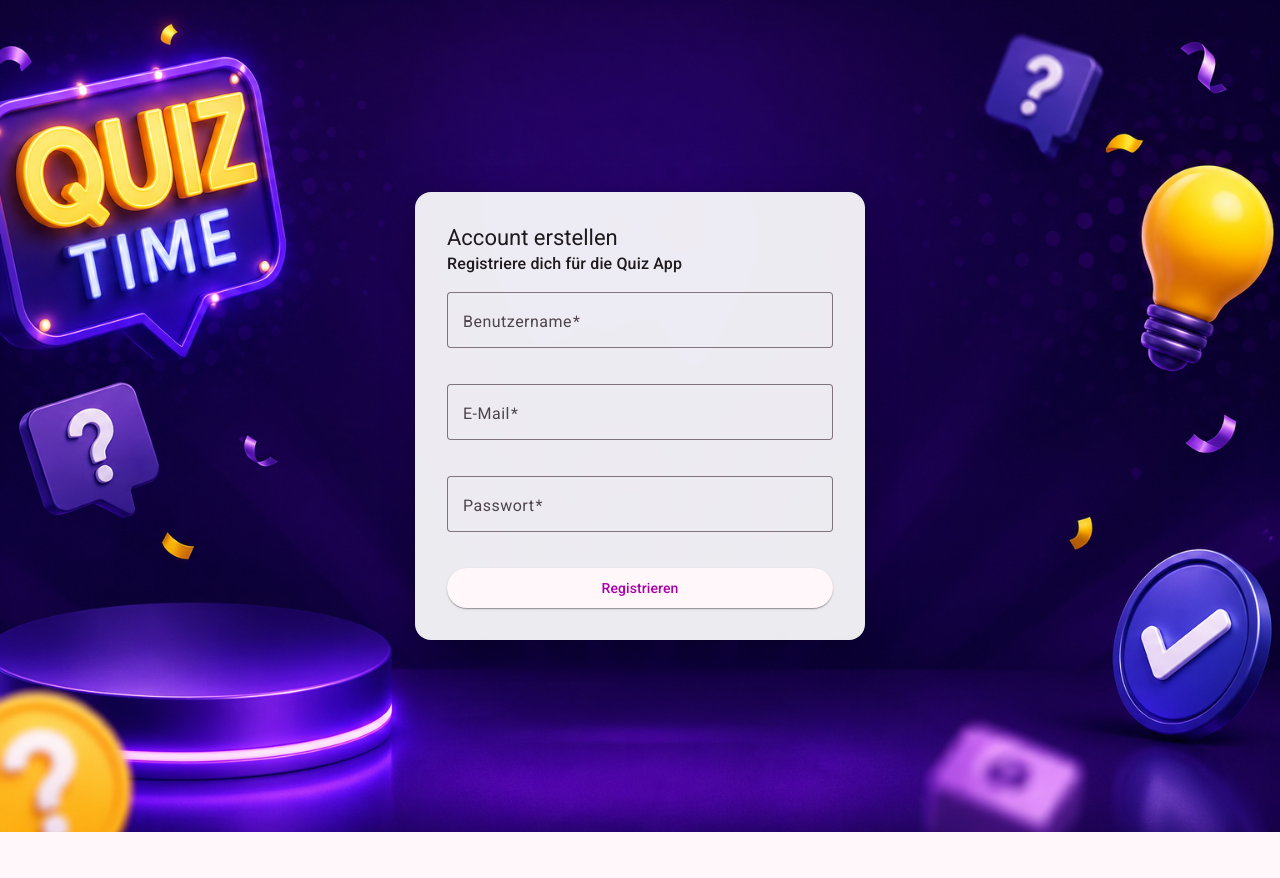
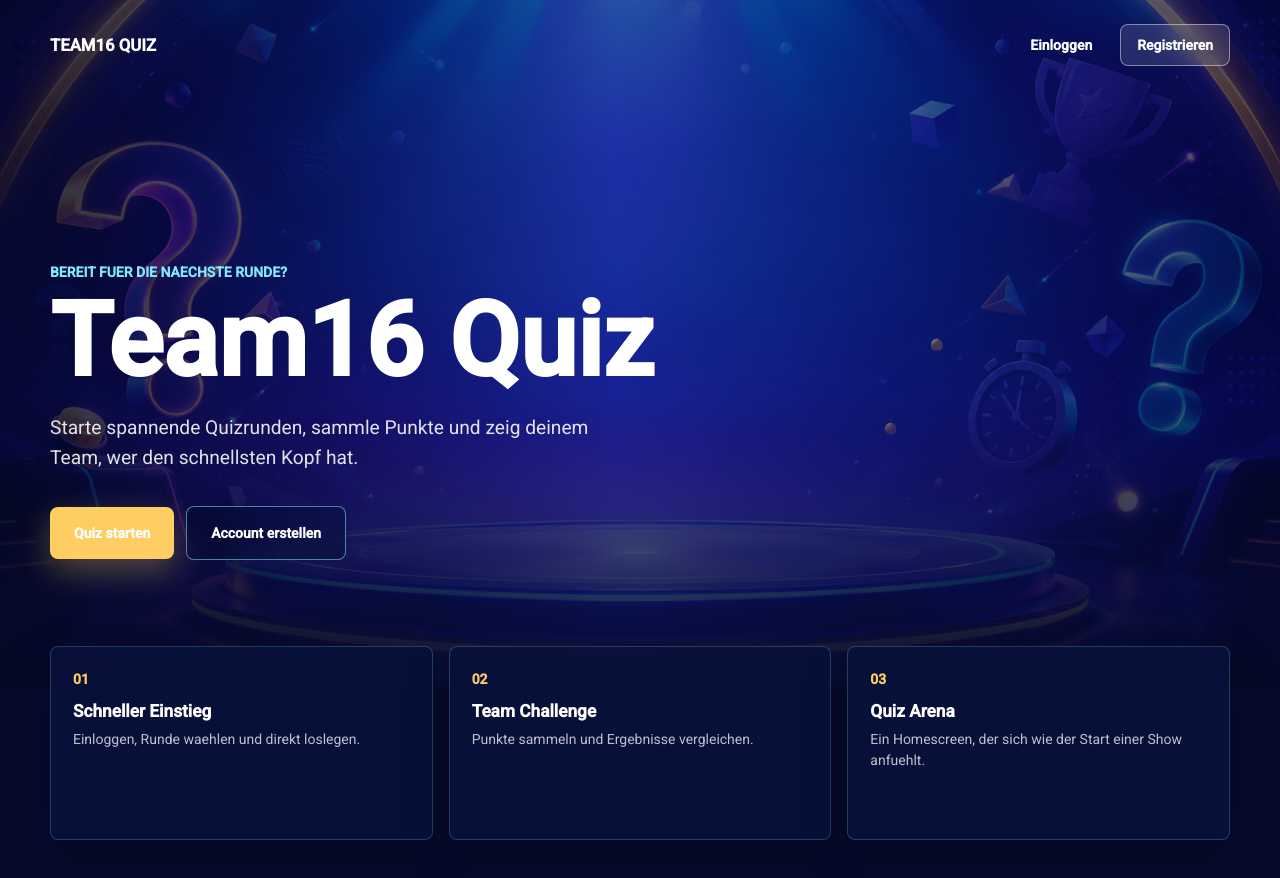
Before and after one commit to DENEDI22/team16-quiz-app, an Angular app in the folder frontend/team16-quiz-app/: page / in a window 1280 px wide. Before the commit this address led to /register. Shown: the top 878 px of the page. Before the commit the page ends 832 px from the top, so only its background shows below. Built offline with nearby package versions, Linux system fonts and the light colour scheme.

Commit message:
home screen done

```diff
--- a/frontend/team16-quiz-app/src/app/pages/home/home.html
+++ b/frontend/team16-quiz-app/src/app/pages/home/home.html
@@ -1 +1,42 @@
-<p>home works!</p>
+<main class="home-page">
+  <section class="hero">
+    <nav class="topbar" aria-label="Hauptnavigation">
+      <a class="brand" routerLink="/">Team16 Quiz</a>
+      <div class="nav-actions">
+        <a routerLink="/login">Einloggen</a>
+        <a class="nav-button" routerLink="/register">Registrieren</a>
+      </div>
+    </nav>
+
+    <div class="hero-content">
+      <p class="eyebrow">Bereit fuer die naechste Runde?</p>
+      <h1>Team16 Quiz</h1>
+      <p class="hero-copy">
+        Starte spannende Quizrunden, sammle Punkte und zeig deinem Team, wer den schnellsten Kopf hat.
+      </p>
+
+      <div class="hero-actions">
+        <a class="primary-action" routerLink="/login">Quiz starten</a>
+        <a class="secondary-action" routerLink="/register">Account erstellen</a>
+      </div>
+    </div>
+  </section>
+
+  <section class="quick-start" aria-label="Quiz Vorteile">
+    <div class="quick-item">
+      <span>01</span>
+      <strong>Schneller Einstieg</strong>
+      <p>Einloggen, Runde waehlen und direkt loslegen.</p>
+    </div>
+    <div class="quick-item">
+      <span>02</span>
+      <strong>Team Challenge</strong>
+      <p>Punkte sammeln und Ergebnisse vergleichen.</p>
+    </div>
+    <div class="quick-item">
+      <span>03</span>
+      <strong>Quiz Arena</strong>
+      <p>Ein Homescreen, der sich wie der Start einer Show anfuehlt.</p>
+    </div>
+  </section>
+</main>
--- a/frontend/team16-quiz-app/src/app/pages/home/home.scss
+++ b/frontend/team16-quiz-app/src/app/pages/home/home.scss
@@ -0,0 +1,198 @@
+.home-page {
+  min-height: 100vh;
+  background: #060b2d;
+  color: #ffffff;
+  overflow-x: hidden;
+}
+
+.hero {
+  position: relative;
+  min-height: 86vh;
+  display: flex;
+  flex-direction: column;
+  isolation: isolate;
+  background-image:
+    linear-gradient(90deg, rgba(5, 8, 35, 0.82) 0%, rgba(10, 20, 78, 0.42) 48%, rgba(5, 8, 35, 0.66) 100%),
+    linear-gradient(180deg, rgba(5, 8, 35, 0.1) 58%, #060b2d 100%),
+    url('/assets/images/quiz-homescreen.png');
+  background-size: cover;
+  background-position: center;
+}
+
+.topbar {
+  width: min(1180px, calc(100% - 40px));
+  margin: 0 auto;
+  padding: 24px 0;
+  display: flex;
+  align-items: center;
+  justify-content: space-between;
+  gap: 24px;
+}
+
+.brand,
+.nav-actions a,
+.hero-actions a {
+  color: inherit;
+  text-decoration: none;
+}
+
+.brand {
+  font-size: 1.05rem;
+  font-weight: 800;
+  letter-spacing: 0;
+  text-transform: uppercase;
+}
+
+.nav-actions,
+.hero-actions {
+  display: flex;
+  align-items: center;
+  gap: 12px;
+  flex-wrap: wrap;
+}
+
+.nav-actions a {
+  min-height: 40px;
+  display: inline-flex;
+  align-items: center;
+  justify-content: center;
+  padding: 0 16px;
+  border-radius: 8px;
+  font-weight: 700;
+}
+
+.nav-button {
+  border: 1px solid rgba(255, 255, 255, 0.44);
+  background: rgba(255, 255, 255, 0.12);
+  backdrop-filter: blur(10px);
+}
+
+.hero-content {
+  width: min(1180px, calc(100% - 40px));
+  margin: auto auto 16vh;
+  padding-top: 48px;
+}
+
+.eyebrow {
+  margin: 0 0 12px;
+  color: #80e8ff;
+  font-weight: 800;
+  text-transform: uppercase;
+}
+
+h1 {
+  max-width: 720px;
+  margin: 0;
+  font-size: clamp(3.5rem, 8vw, 7.6rem);
+  line-height: 0.92;
+  font-weight: 900;
+}
+
+.hero-copy {
+  max-width: 560px;
+  margin: 24px 0 0;
+  color: rgba(255, 255, 255, 0.88);
+  font-size: 1.2rem;
+  line-height: 1.6;
+}
+
+.hero-actions {
+  margin-top: 32px;
+}
+
+.primary-action,
+.secondary-action {
+  min-height: 52px;
+  display: inline-flex;
+  align-items: center;
+  justify-content: center;
+  padding: 0 24px;
+  border-radius: 8px;
+  font-weight: 800;
+}
+
+.primary-action {
+  color: #07113e;
+  background: #ffce63;
+  box-shadow: 0 12px 32px rgba(255, 206, 99, 0.32);
+}
+
+.secondary-action {
+  border: 1px solid rgba(128, 232, 255, 0.54);
+  background: rgba(5, 13, 52, 0.42);
+  backdrop-filter: blur(10px);
+}
+
+.quick-start {
+  width: min(1180px, calc(100% - 40px));
+  margin: -42px auto 0;
+  position: relative;
+  z-index: 1;
+  display: grid;
+  grid-template-columns: repeat(3, minmax(0, 1fr));
+  gap: 16px;
+  padding-bottom: 48px;
+}
+
+.quick-item {
+  min-height: 148px;
+  padding: 22px;
+  border: 1px solid rgba(128, 232, 255, 0.22);
+  border-radius: 8px;
+  background: rgba(8, 17, 58, 0.9);
+  box-shadow: 0 18px 48px rgba(0, 0, 0, 0.28);
+}
+
+.quick-item span {
+  display: block;
+  color: #ffce63;
+  font-weight: 900;
+}
+
+.quick-item strong {
+  display: block;
+  margin-top: 12px;
+  font-size: 1.08rem;
+}
+
+.quick-item p {
+  margin: 8px 0 0;
+  color: rgba(255, 255, 255, 0.74);
+  line-height: 1.5;
+}
+
+@media (max-width: 760px) {
+  .hero {
+    min-height: 82vh;
+    background-position: center bottom;
+  }
+
+  .topbar {
+    align-items: flex-start;
+  }
+
+  .nav-actions {
+    justify-content: flex-end;
+  }
+
+  .hero-content {
+    margin-bottom: 12vh;
+  }
+
+  h1 {
+    font-size: clamp(3rem, 17vw, 5rem);
+  }
+
+  .hero-copy {
+    font-size: 1rem;
+  }
+
+  .hero-actions a {
+    width: 100%;
+  }
+
+  .quick-start {
+    grid-template-columns: 1fr;
+    margin-top: -24px;
+  }
+}
--- a/frontend/team16-quiz-app/src/app/pages/home/home.ts
+++ b/frontend/team16-quiz-app/src/app/pages/home/home.ts
@@ -1,8 +1,10 @@
 import { Component } from '@angular/core';
+import { RouterLink } from '@angular/router';
 
 @Component({
   selector: 'app-home',
-  imports: [],
+  standalone: true,
+  imports: [RouterLink],
   templateUrl: './home.html',
   styleUrl: './home.scss',
 })
```
Also changed, not shown: frontend/team16-quiz-app/src/app/app.routes.ts (+10 -5 lines), frontend/team16-quiz-app/public/assets/images/quiz-homescreen.png (added).
